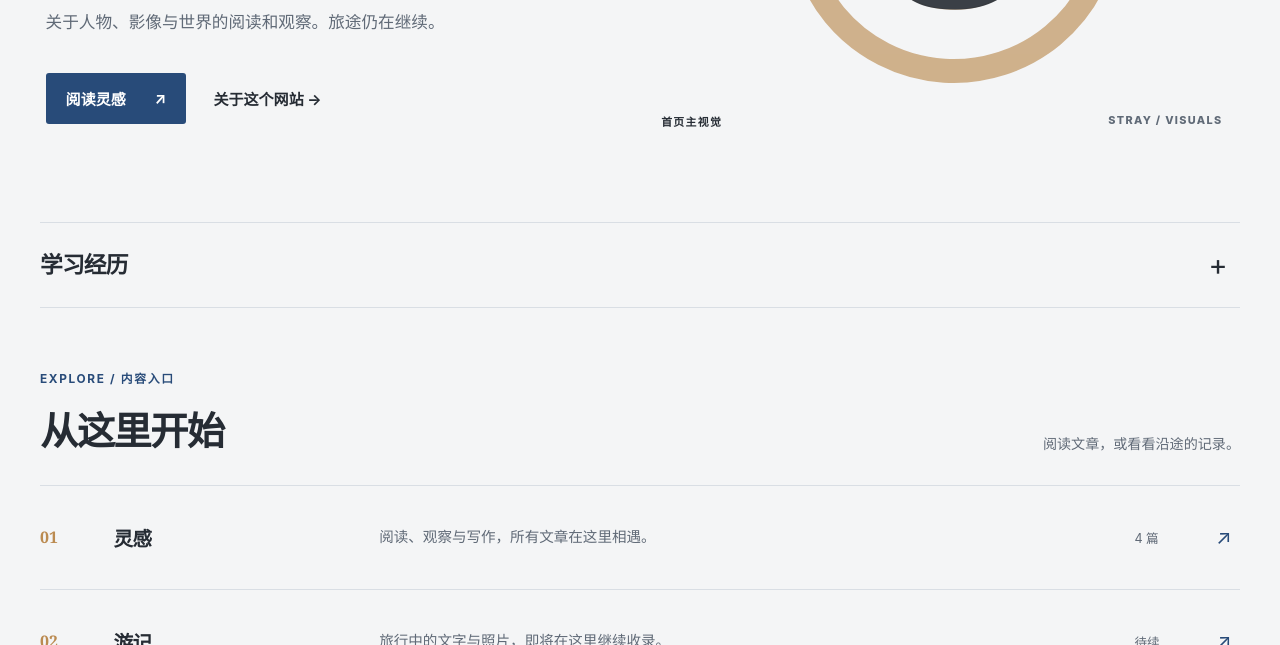
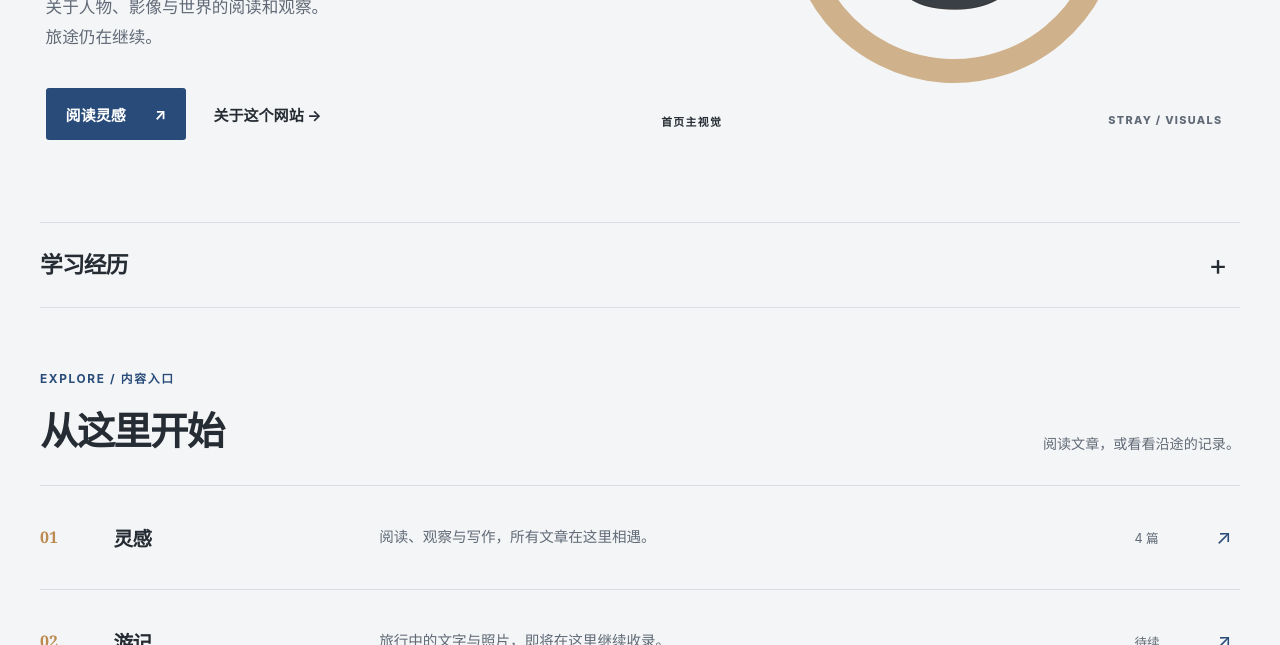
Before and after one commit to STRAY-FLZ/stray-articles, a plain HTML site: page index.html in a window 1280 px wide. Shown: the part 455-1100 px from the top of the page. Drawn offline with Linux system fonts and the light colour scheme.

Commit message:
Update index.html

```diff
--- a/index.html
+++ b/index.html
@@ -28,7 +28,7 @@
       <span class="eyebrow">MY SPACE</span>
       <h1 id="home-title">Stray</h1>
       <p class="home-hero__lead">在这里，<br>留下生活和思考的痕迹。</p>
-      <p class="home-hero__description">关于人物、影像与世界的阅读和观察。旅途仍在继续。</p>
+      <p class="home-hero__description">关于人物、影像与世界的阅读和观察。<br>旅途仍在继续。</p>
       <div class="hero-actions"><a class="button" href="inspiration/index.html">阅读灵感 <span aria-hidden="true">↗</span></a><a class="plain-link" href="about/index.html">关于这个网站 →</a></div>
     </div>
     <div class="visual-plate visual-plate--hero" role="img" aria-label="首页主视觉">
```
